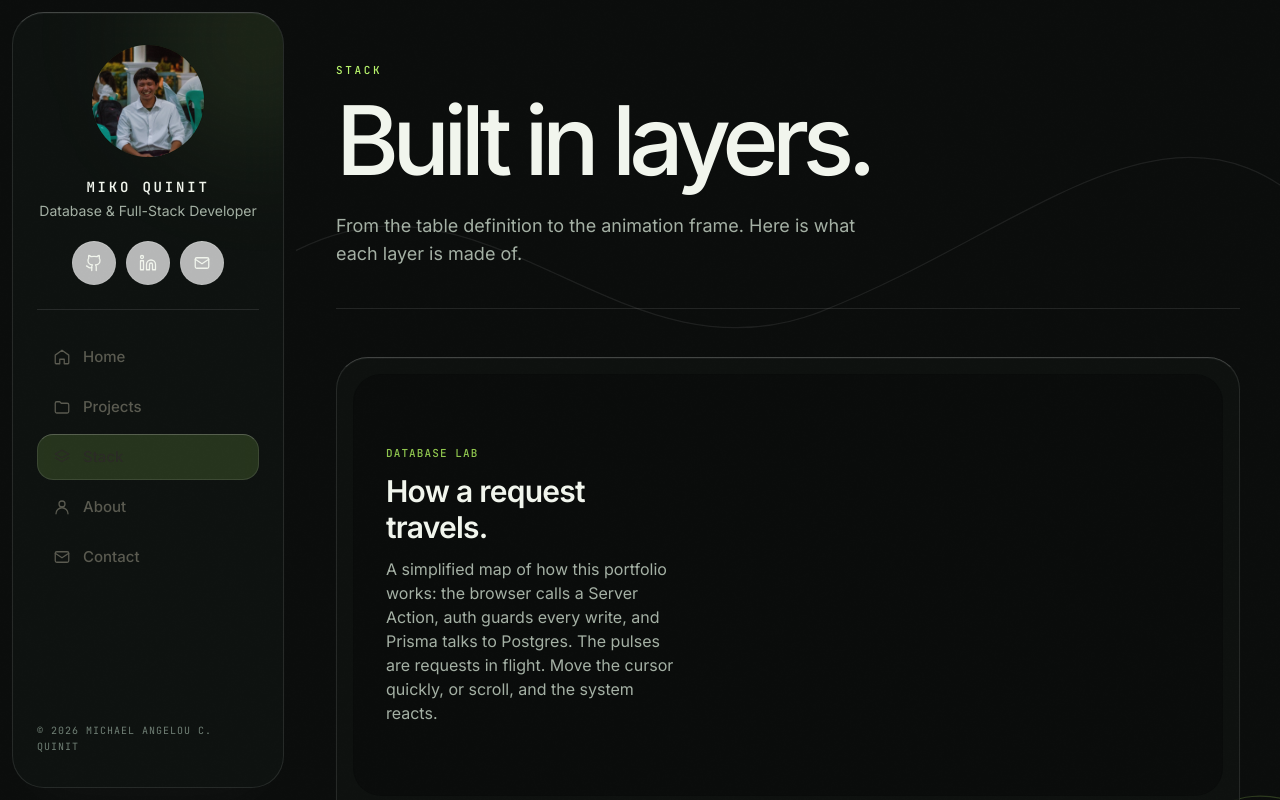
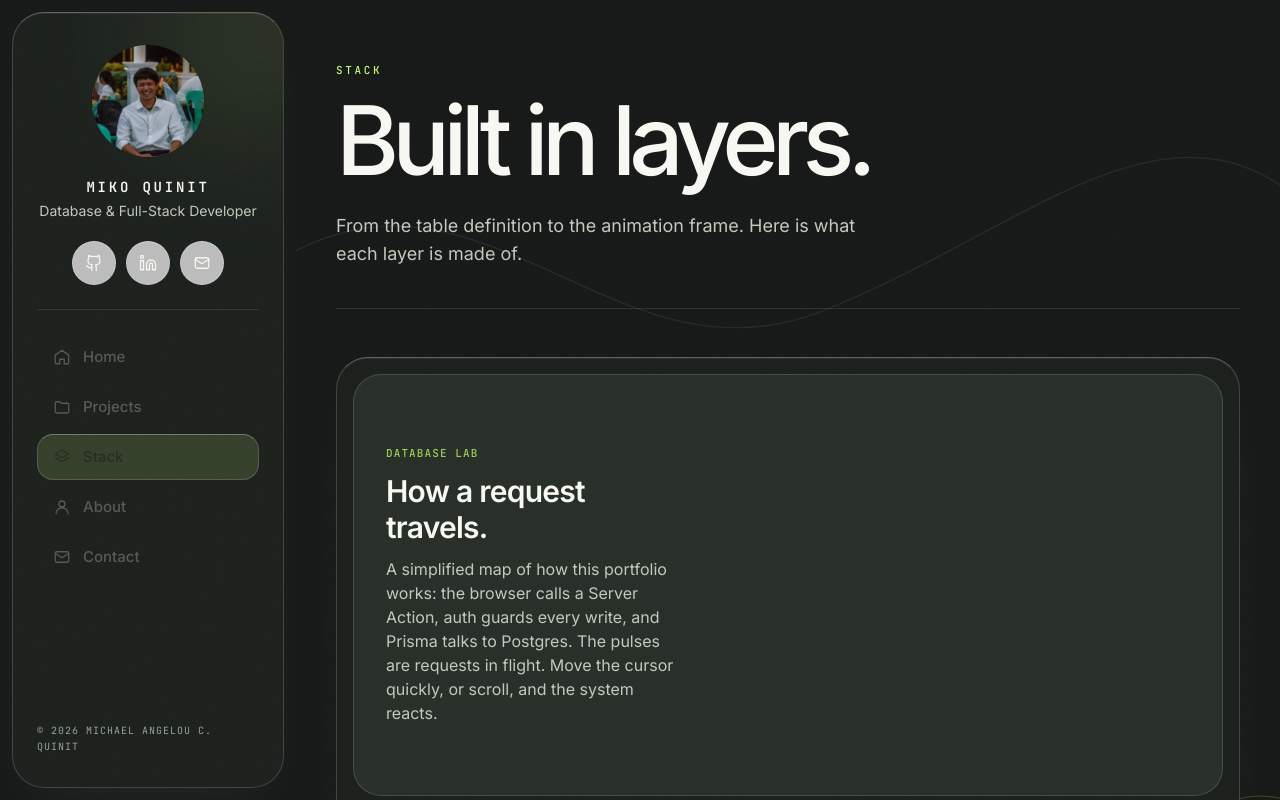
Before and after one commit to Aenzari/builtbymiko, a Next.js app: page /stack in a window 1280 px wide. Shown: the top 800 px of the page. Built offline with nearby package versions, Linux system fonts and the light colour scheme; no server answers.

Commit message:
Updated the dark theme into a brighter darkish one

```diff
--- a/app/admin/(dashboard)/inquiries/page.tsx
+++ b/app/admin/(dashboard)/inquiries/page.tsx
@@ -18,7 +18,7 @@ export default async function InquiriesPage() {
       <span className="font-mono text-[11px] uppercase tracking-widest text-[#8A8F86]">
         {inquiries.length} total · {unread} unread
       </span>
-      <h1 className="mt-2 font-sans text-2xl font-medium tracking-tight text-[#2B2B26] sm:text-3xl">
+      <h1 className="mt-2 font-sans text-2xl font-medium tracking-tight text-ink-100 sm:text-3xl">
         Inquiries
       </h1>
 
--- a/app/admin/(dashboard)/layout.tsx
+++ b/app/admin/(dashboard)/layout.tsx
@@ -28,7 +28,7 @@ export default async function AdminDashboardLayout({
             <span className="flex h-8 w-8 items-center justify-center rounded-full bg-accent/15 font-mono text-xs font-semibold text-accent">
               MQ
             </span>
-            <span className="hidden font-sans text-sm font-medium text-[#2B2B26] sm:inline">
+            <span className="hidden font-sans text-sm font-medium text-ink-100 sm:inline">
               Portfolio studio
             </span>
           </Link>
@@ -61,7 +61,7 @@ export default async function AdminDashboardLayout({
 
           <div className="flex items-center gap-4">
             {admin && (
-              <span className="hidden font-mono text-[11px] uppercase tracking-widest text-[#8A8F86] sm:inline">
+              <span className="hidden font-mono text-[11px] uppercase tracking-widest text-ink-500 sm:inline">
                 {admin.email}
               </span>
             )}
--- a/app/admin/(dashboard)/page.tsx
+++ b/app/admin/(dashboard)/page.tsx
@@ -13,7 +13,7 @@ export default async function AdminDashboardPage() {
           <span className="font-mono text-[11px] uppercase tracking-widest text-[#8A8F86]">
             {projects.length} {projects.length === 1 ? "project" : "projects"}
           </span>
-          <h1 className="mt-2 font-sans text-2xl font-medium tracking-tight text-[#2B2B26] sm:text-3xl">
+          <h1 className="mt-2 font-sans text-2xl font-medium tracking-tight text-ink-100 sm:text-3xl">
             Projects
           </h1>
         </div>
@@ -41,7 +41,7 @@ export default async function AdminDashboardPage() {
             >
               <div className="min-w-0">
                 <div className="flex flex-wrap items-center gap-2">
-                  <h2 className="truncate font-sans text-base font-medium text-[#2B2B26]">
+                  <h2 className="truncate font-sans text-base font-medium text-ink-100">
                     {project.title}
                   </h2>
                   {project.isFlagship && (
--- a/app/admin/(dashboard)/projects/[id]/edit/page.tsx
+++ b/app/admin/(dashboard)/projects/[id]/edit/page.tsx
@@ -27,14 +27,14 @@ export default async function EditProjectPage({ params }: EditProjectPageProps)
     <div>
       <Link
         href="/admin"
-        className="font-sans text-sm text-[#8A8F86] transition-colors hover:text-[#2B2B26]"
+        className="font-sans text-sm text-ink-500 transition-colors hover:text-ink-100"
       >
         ← Back to projects
       </Link>
-      <h1 className="mt-4 font-sans text-2xl font-medium tracking-tight text-[#2B2B26] sm:text-3xl">
+      <h1 className="mt-4 font-sans text-2xl font-medium tracking-tight text-ink-100 sm:text-3xl">
         Edit {project.title}
       </h1>
-      <div className="mt-8 rounded-3xl border border-black/[0.06] bg-white/70 p-6 backdrop-blur-sm sm:p-8">
+      <div className="mt-8 rounded-3xl border border-white/[0.14] bg-surface-900/80 p-6 backdrop-blur-sm sm:p-8">
         <ProjectForm
           action={boundUpdateProject}
           initialProject={project}
--- a/app/admin/(dashboard)/projects/new/page.tsx
+++ b/app/admin/(dashboard)/projects/new/page.tsx
@@ -7,14 +7,14 @@ export default function NewProjectPage() {
     <div>
       <Link
         href="/admin"
-        className="font-sans text-sm text-[#8A8F86] transition-colors hover:text-[#2B2B26]"
+        className="font-sans text-sm text-ink-500 transition-colors hover:text-ink-100"
       >
         ← Back to projects
       </Link>
-      <h1 className="mt-4 font-sans text-2xl font-medium tracking-tight text-[#2B2B26] sm:text-3xl">
+      <h1       className="mt-4 font-sans text-2xl font-medium tracking-tight text-ink-100 sm:text-3xl">
         New project
       </h1>
-      <div className="mt-8 rounded-3xl border border-black/[0.06] bg-white/70 p-6 backdrop-blur-sm sm:p-8">
+      <div className="mt-8 rounded-3xl border border-white/[0.14] bg-surface-900/80 p-6 backdrop-blur-sm sm:p-8">
         <ProjectForm action={createProject} submitLabel="Create project" />
       </div>
     </div>
--- a/app/globals.css
+++ b/app/globals.css
@@ -8,7 +8,7 @@
 
 html,
 body {
-  background-color: #0b0d0c;
+  background-color: #171a18;
   overscroll-behavior-y: none;
   /* Belt-and-suspenders against any off-canvas element (the hero's
      off-column 3D form, a wide bento card, a translated drawer) ever
@@ -19,12 +19,12 @@ body {
 
 * {
   scrollbar-width: thin;
-  scrollbar-color: rgba(183, 243, 107, 0.28) transparent;
+  scrollbar-color: rgba(195, 244, 123, 0.42) transparent;
 }
 
 ::selection {
-  background: rgba(183, 243, 107, 0.25);
-  color: #f1f5ed;
+  background: rgba(195, 244, 123, 0.3);
+  color: #f7f8f2;
 }
 
 /* Native cursor is only ever hidden once JS confirms a fine pointer is
@@ -56,15 +56,15 @@ html[data-cursor-hidden="true"] #custom-cursor-root {
    in tailwind.config.ts) rather than a bright specular edge, so this is now
    a quiet, warm-gray hairline rather than a bright white top edge. */
 .specular-border {
-  border: 1px solid rgba(255, 255, 255, 0.1);
-  border-top-color: rgba(255, 255, 255, 0.22);
+  border: 1px solid rgba(255, 255, 255, 0.16);
+  border-top-color: rgba(255, 255, 255, 0.3);
 }
 
 .focus-ring {
   outline: none;
 }
 .focus-ring:focus-visible {
-  outline: 2px solid rgba(183, 243, 107, 0.7);
+  outline: 2px solid rgba(195, 244, 123, 0.8);
   outline-offset: 3px;
 }
 
--- a/app/layout.tsx
+++ b/app/layout.tsx
@@ -75,7 +75,7 @@ export const viewport: Viewport = {
   width: "device-width",
   initialScale: 1,
   viewportFit: "cover",
-  themeColor: "#0B0D0C",
+  themeColor: "#171A18",
   colorScheme: "dark",
 };
 
--- a/components/contact/contact-form.tsx
+++ b/components/contact/contact-form.tsx
@@ -63,7 +63,7 @@ export function ContactForm() {
   const isSuccess = status === "success";
 
   return (
-    <div className="relative overflow-hidden rounded-[1.75rem] border border-black/[0.07] bg-surface-950/90 p-6 sm:p-8">
+    <div className="relative overflow-hidden rounded-[1.75rem] border border-white/[0.14] bg-surface-800/80 p-6 sm:p-8">
       <div
         aria-hidden="true"
         className="pointer-events-none absolute -inset-x-20 -top-32 h-64 rounded-full bg-black/[0.03] blur-3xl"
--- a/components/shell/surface-card.tsx
+++ b/components/shell/surface-card.tsx
@@ -5,11 +5,11 @@ interface SurfaceCardProps {
   className?: string;
 }
 
-/** The light inner card used inside a PagePanel (same look as a bento tile, without the link). */
+/** The elevated inner card used inside a PagePanel (same look as a bento tile, without the link). */
 export function SurfaceCard({ children, className = "" }: SurfaceCardProps) {
   return (
     <div
-      className={`rounded-[1.75rem] border border-black/[0.07] bg-surface-950/90 p-5 shadow-[0_1px_0_0_rgba(255,255,255,0.8)_inset] sm:p-7 ${className}`}
+      className={`rounded-[1.75rem] border border-white/[0.14] bg-surface-800/80 p-5 shadow-[0_1px_0_0_rgba(255,255,255,0.12)_inset] sm:p-7 ${className}`}
     >
       {children}
     </div>
--- a/components/stack/database-lab.tsx
+++ b/components/stack/database-lab.tsx
@@ -15,7 +15,7 @@ const TopologyCanvas = dynamic(
  */
 export function DatabaseLab() {
   return (
-    <div className="grid overflow-hidden rounded-[1.75rem] border border-black/[0.07] bg-surface-950/90 lg:grid-cols-12">
+    <div className="grid overflow-hidden rounded-[1.75rem] border border-white/[0.14] bg-surface-800/80 lg:grid-cols-12">
       <div className="flex flex-col justify-center p-6 sm:p-8 lg:col-span-5">
         <p className="font-mono text-[11px] font-medium uppercase tracking-widest text-accent-strong">
           Database Lab
--- a/components/stack/layer-card.tsx
+++ b/components/stack/layer-card.tsx
@@ -19,7 +19,7 @@ export function LayerCard({ layer, index, className = "" }: LayerCardProps) {
       whileInView={prefersReducedMotion ? { opacity: 1 } : { opacity: 1, y: 0 }}
       viewport={{ once: true, margin: "-40px" }}
       transition={{ duration: 0.45, delay: index * 0.05, ease: [0.16, 1, 0.3, 1] }}
-      className={`flex flex-col rounded-[1.75rem] border border-black/[0.07] bg-surface-950/90 p-5 sm:p-6 ${className}`}
+      className={`flex flex-col rounded-[1.75rem] border border-white/[0.14] bg-surface-800/80 p-5 sm:p-6 ${className}`}
     >
       <div className="flex items-center justify-between">
         <span className="flex h-10 w-10 items-center justify-center rounded-xl bg-accent/15 text-accent-strong">
--- a/tailwind.config.ts
+++ b/tailwind.config.ts
@@ -11,30 +11,30 @@ const config: Config = {
     extend: {
       colors: {
         ink: {
-          100: "#f1f5ed",
-          400: "#a4b0a4",
-          500: "#718076",
-          600: "#506056",
+          100: "#f7f8f2",
+          400: "#c2c9bd",
+          500: "#98a398",
+          600: "#707b70",
         },
         surface: {
-          950: "#0b0d0c",
-          900: "#101412",
-          850: "#151a17",
-          800: "#1a211d",
-          700: "#242d27",
-          600: "#334037",
+          950: "#171a18",
+          900: "#202521",
+          850: "#272d28",
+          800: "#2e352f",
+          700: "#3b443c",
+          600: "#4b584d",
         },
         glass: {
-          DEFAULT: "rgba(255, 255, 255, 0.04)",
-          strong: "rgba(255, 255, 255, 0.07)",
-          border: "rgba(255, 255, 255, 0.12)",
-          "border-top": "rgba(255, 255, 255, 0.22)",
-          "border-hover": "rgba(190, 255, 130, 0.42)",
+          DEFAULT: "rgba(255, 255, 255, 0.07)",
+          strong: "rgba(255, 255, 255, 0.11)",
+          border: "rgba(255, 255, 255, 0.18)",
+          "border-top": "rgba(255, 255, 255, 0.3)",
+          "border-hover": "rgba(190, 255, 130, 0.5)",
         },
         accent: {
-          DEFAULT: "#b7f36b",
-          soft: "#d9ffad",
-          strong: "#8fc64e",
+          DEFAULT: "#c3f47b",
+          soft: "#e2ffc0",
+          strong: "#9dcc58",
         },
         clay: "#ff8e70",
         terracotta: "#d2a679",
```
